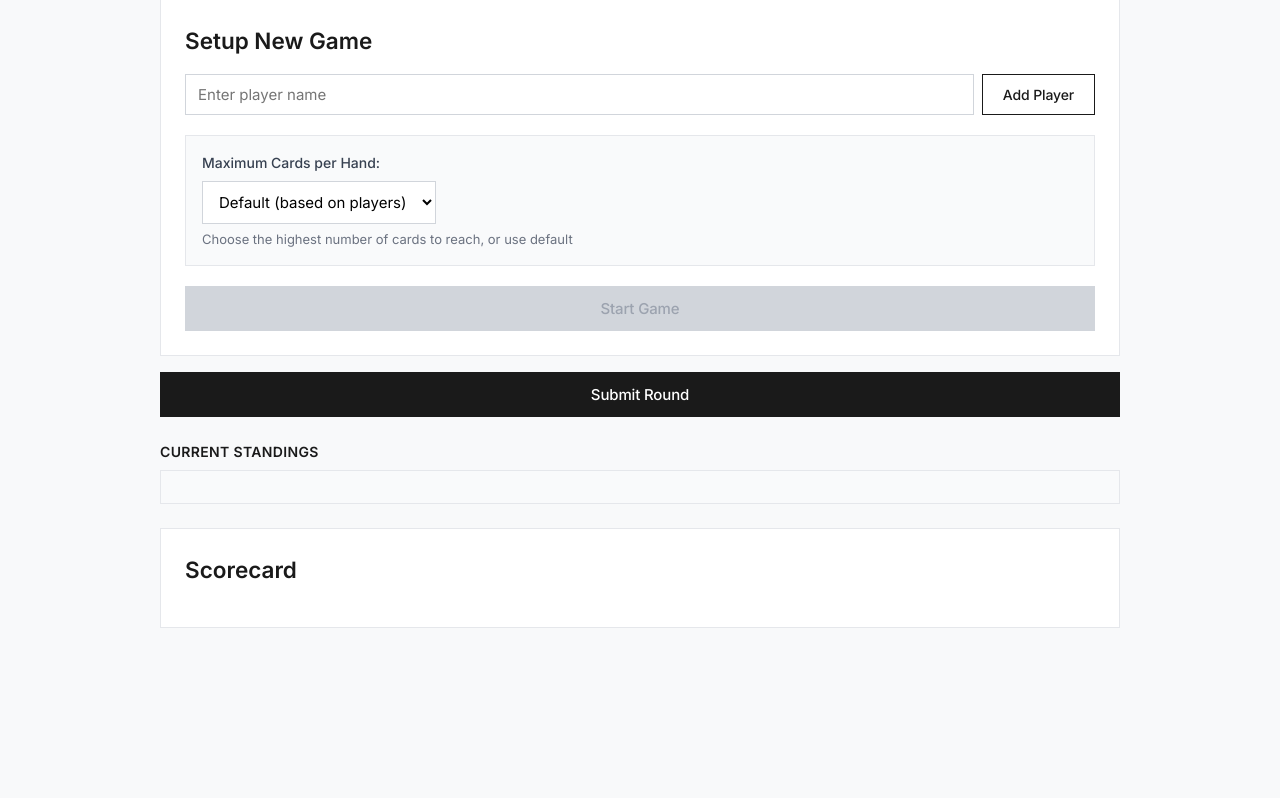
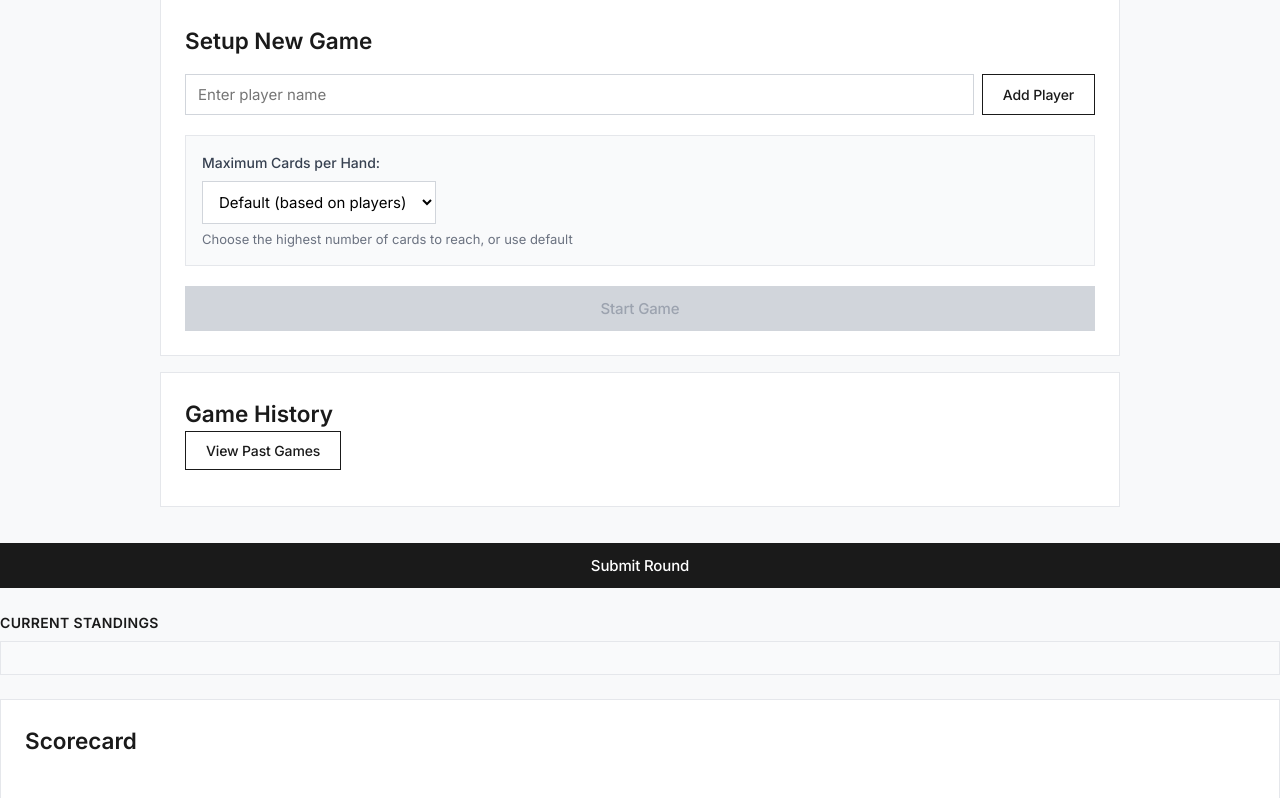
Before and after one commit to boukehuurnink-tomtom/oh-hell-scorer, a Flask app: page / in a window 1280 px wide. Shown: the part 183-981 px from the top of the page. Before the commit the page ends 811 px from the top, so only its background shows below. Run offline with Flask 3, Linux system fonts and the light colour scheme.

Commit message:
Add game history storage and viewing
Implemented complete game history system to save and review completed games:

New Module: game_history.py
- save_completed_game(): Saves game data with timestamp
- load_game_history(): Loads all saved games
- get_game_by_id(): Retrieves specific game
- delete_game(): Removes game from history
- Stores up to 100 most recent games
- JSON file-based storage (game_history.json)

Backend (app.py):
- Auto-saves games when completed
- GET /api/history - List all games
- GET /api/history/<id> - Get specific game
- DELETE /api/history/<id> - Delete game
- Integrated with existing game completion flow

Frontend (HTML):
- Added Game History section to setup screen
- 'View Past Games' button
- History list shows completed games

Frontend (JavaScript):
- loadGameHistory(): Fetches and displays games
- displayGameHistory(): Renders game list
- viewHistoryGame(): Shows full scorecard
- deleteHistoryGame(): Removes game
- buildScorecardTable(): Recreates scorecard from history
- Enhanced fetchApi() to support DELETE method

Frontend (CSS):
- .history-games: Container for game list
- .history-item: Individual game card
- .history-header: Date and winner display
- .history-players: Final scores
- .history-actions: View/Delete buttons

Game History Features:
✓ Automatic save on game completion
✓ Shows completion date/time
✓ Displays winner with trophy emoji
✓ Shows final scores sorted by rank
✓ Full scorecard view (all rounds)
✓ Delete individual games
✓ Stores last 100 games
✓ Winner automatically determined

Data Structure:
{
  'id': ISO timestamp,
  'completed_at': formatted datetime,
  'players': [...],
  'final_scores': {...},
  'rounds': [...],
  'max_cards': int,
  'total_rounds': int,
  'winner': player name
}

Configuration:
- game_history.json added to .gitignore
- Persistent across server restarts
- File-based for simplicity (can migrate to DB)

```diff
--- a/app.py
+++ b/app.py
@@ -6,6 +6,7 @@ Oh Hell Score Recorder - Web App
 from flask import Flask, render_template, request, jsonify, session
 import secrets
 from oh_hell_scorer import OhHellGame
+import game_history
 
 app = Flask(__name__)
 app.secret_key = secrets.token_hex(16)
@@ -59,6 +60,17 @@ def add_round():
     try:
         game.add_round(bids, tricks)
         hand_size = game.get_current_hand_size()
+        game_complete = hand_size is None
+
+        # If game is complete, save to history
+        if game_complete:
+            game_data = {
+                'players': game.players,
+                'scores': game.get_current_scores(),
+                'rounds': game.rounds,
+                'max_cards': game.max_cards
+            }
+            history_id = game_history.save_completed_game(game_data)
 
         return jsonify({
             'success': True,
@@ -66,7 +78,7 @@ def add_round():
             'rounds': game.rounds,
             'hand_size': hand_size,
             'dealer': game.get_current_dealer() if hand_size else None,
-            'game_complete': hand_size is None
+            'game_complete': game_complete
         })
     except Exception as e:
         return jsonify({'error': str(e)}), 400
@@ -128,6 +140,30 @@ def reset():
     return jsonify({'success': True})
 
 
+@app.route('/api/history', methods=['GET'])
+def get_history():
+    """Get list of completed games."""
+    history = game_history.load_game_history()
+    return jsonify({'games': history})
+
+
+@app.route('/api/history/<game_id>', methods=['GET'])
+def get_history_game(game_id):
+    """Get a specific game from history."""
+    game = game_history.get_game_by_id(game_id)
+    if game:
+        return jsonify(game)
+    return jsonify({'error': 'Game not found'}), 404
+
+
+@app.route('/api/history/<game_id>', methods=['DELETE'])
+def delete_history_game(game_id):
+    """Delete a game from history."""
+    if game_history.delete_game(game_id):
+        return jsonify({'success': True})
+    return jsonify({'error': 'Game not found'}), 404
+
+
 def _validate_player_count(players):
     """Validate that player count is within acceptable range."""
     if len(players) < MIN_PLAYERS:
--- /dev/null
+++ b/game_history.py
@@ -0,0 +1,75 @@
+"""
+Game History Storage Module
+Stores completed games for later retrieval
+"""
+import json
+import os
+from datetime import datetime
+from typing import List, Dict, Any
+
+HISTORY_FILE = 'game_history.json'
+
+def save_completed_game(game_data: Dict[str, Any]) -> str:
+    """Save a completed game to history."""
+    history = load_game_history()
+
+    # Add metadata
+    game_record = {
+        'id': datetime.now().isoformat(),
+        'completed_at': datetime.now().strftime('%Y-%m-%d %H:%M:%S'),
+        'players': game_data['players'],
+        'final_scores': game_data['scores'],
+        'rounds': game_data['rounds'],
+        'max_cards': game_data.get('max_cards'),
+        'total_rounds': len(game_data['rounds']),
+        'winner': _get_winner(game_data['scores'])
+    }
+
+    history.insert(0, game_record)  # Most recent first
+
+    # Keep last 100 games
+    history = history[:100]
+
+    _save_history(history)
+    return game_record['id']
+
+def load_game_history() -> List[Dict[str, Any]]:
+    """Load all game history."""
+    if not os.path.exists(HISTORY_FILE):
+        return []
+
+    try:
+        with open(HISTORY_FILE, 'r') as f:
+            return json.load(f)
+    except (json.JSONDecodeError, IOError):
+        return []
+
+def get_game_by_id(game_id: str) -> Dict[str, Any] | None:
+    """Get a specific game from history."""
+    history = load_game_history()
+    for game in history:
+        if game['id'] == game_id:
+            return game
+    return None
+
+def delete_game(game_id: str) -> bool:
+    """Delete a game from history."""
+    history = load_game_history()
+    original_length = len(history)
+    history = [g for g in history if g['id'] != game_id]
+
+    if len(history) < original_length:
+        _save_history(history)
+        return True
+    return False
+
+def _get_winner(scores: Dict[str, int]) -> str:
+    """Determine the winner (highest score)."""
+    if not scores:
+        return "Unknown"
+    return max(scores.items(), key=lambda x: x[1])[0]
+
+def _save_history(history: List[Dict[str, Any]]):
+    """Save history to file."""
+    with open(HISTORY_FILE, 'w') as f:
+        json.dump(history, f, indent=2)
--- a/static/app.js
+++ b/static/app.js
@@ -137,14 +137,20 @@ async function startGame() {
 }
 
 // Utility Functions
-async function fetchApi(url, body = null) {
+async function fetchApi(url, body = null, method = null) {
     const options = {
-        method: body ? 'POST' : 'GET',
+        method: method || (body ? 'POST' : 'GET'),
         headers: { 'Content-Type': 'application/json' }
     };
     if (body) options.body = JSON.stringify(body);
 
     const response = await fetch(url, options);
+
+    // Handle empty responses (like DELETE)
+    if (response.status === 204 || response.headers.get('content-length') === '0') {
+        return { success: true };
+    }
+
     const data = await response.json();
 
     if (!response.ok) {
@@ -535,3 +541,162 @@ async function resetGame() {
         console.error('Error resetting game:', error);
     }
 }
+
+// Game History Functions
+async function loadGameHistory() {
+    try {
+        const data = await fetchApi('/api/history');
+        displayGameHistory(data.games);
+    } catch (error) {
+        console.error('Error loading history:', error);
+        alert('Error loading game history');
+    }
+}
+
+function displayGameHistory(games) {
+    const historyList = document.getElementById('history-list');
+
+    if (!games || games.length === 0) {
+        historyList.innerHTML = '<p class="rules-hint">No completed games yet</p>';
+        return;
+    }
+
+    let html = '<div class="history-games">';
+    games.forEach(game => {
+        html += `
+            <div class="history-item">
+                <div class="history-header">
+                    <strong>${game.completed_at}</strong>
+                    <span class="history-winner">🏆 ${escapeHtml(game.winner)}</span>
+                </div>
+                <div class="history-players">
+                    ${Object.entries(game.final_scores)
+                        .sort((a, b) => b[1] - a[1])
+                        .map(([player, score]) => {
+                            const scoreClass = score >= 0 ? 'positive-score' : 'negative-score';
+                            return `<span class="${scoreClass}">${escapeHtml(player)}: ${score}</span>`;
+                        })
+                        .join(' | ')}
+                </div>
+                <div class="history-actions">
+                    <button onclick="viewHistoryGame('${game.id}')" class="btn btn-small">View Details</button>
+                    <button onclick="deleteHistoryGame('${game.id}')" class="btn btn-small">Delete</button>
+                </div>
+            </div>
+        `;
+    });
+    html += '</div>';
+
+    historyList.innerHTML = html;
+}
+
+async function viewHistoryGame(gameId) {
+    try {
+        const game = await fetchApi(`/api/history/${gameId}`);
+
+        // Create a temporary game state for viewing
+        gameState.players = game.players;
+        gameState.currentRound = game.total_rounds + 1;
+        gameState.handSize = null;
+        gameState.dealer = '';
+        gameState.totalRounds = game.total_rounds;
+        gameState.maxCards = game.max_cards;
+
+        // Switch to game screen and show scorecard
+        switchScreen('setup-screen', 'game-screen');
+
+        // Hide input elements
+        const roundInputCard = document.querySelector('.card:has(#round-input-grid)');
+        const submitBtn = document.querySelector('.btn-primary');
+        const undoBtn = document.getElementById('undo-btn');
+        if (roundInputCard) roundInputCard.style.display = 'none';
+        if (submitBtn) submitBtn.style.display = 'none';
+        if (undoBtn) undoBtn.style.display = 'none';
+
+        // Update round info
+        document.getElementById('round-info').innerHTML = '<h2>Game Complete (History)</h2>';
+
+        // Show scores
+        const scoresContainer = document.getElementById('current-scores');
+        const scoreItems = game.players.map(player => {
+            const score = game.final_scores[player] || 0;
+            let scoreClass = 'zero';
+            if (score > 0) scoreClass = 'positive';
+            if (score < 0) scoreClass = 'negative';
+
+            return `
+                <div class="score-item">
+                    <span class="score-player">${escapeHtml(player)}</span>
+                    <span class="score-value ${scoreClass}">${score}</span>
+                </div>
+            `;
+        }).join('');
+        scoresContainer.innerHTML = scoreItems;
+
+        // Build and display scorecard
+        const tableHTML = buildScorecardTable(game);
+        document.getElementById('scorecard-table').innerHTML = tableHTML;
+
+    } catch (error) {
+        console.error('Error viewing game:', error);
+        alert('Error loading game details');
+    }
+}
+
+function buildScorecardTable(game) {
+    const headerRow = `<tr><th>Round</th>${game.players.map(p => `<th>${escapeHtml(p)}</th>`).join('')}</tr>`;
+
+    // Calculate cumulative scores
+    const cumulativeScores = {};
+    game.players.forEach(player => {
+        cumulativeScores[player] = [];
+        let runningTotal = 0;
+        game.rounds.forEach(round => {
+            runningTotal += round.round_scores[player];
+            cumulativeScores[player].push(runningTotal);
+        });
+    });
+
+    const bodyRows = game.rounds.map((round, index) => {
+        const bidRow = `<tr><td><strong>R${round.round_num} (${round.hand_size} cards)</strong></td>${game.players.map(p => {
+            const isDealer = p === round.dealer;
+            return `<td${isDealer ? ' class="dealer-cell"' : ''}>${round.bids[p]}${isDealer ? ' 🂠' : ''}</td>`;
+        }).join('')}</tr>`;
+
+        const wonRow = `<tr><td><em>Won</em></td>${game.players.map(p => `<td>${round.tricks[p]}</td>`).join('')}</tr>`;
+
+        const scoreRow = `<tr><td><em>Points R${round.round_num}</em></td>${game.players.map(p => {
+            const score = round.round_scores[p];
+            const cssClass = score >= 0 ? 'positive-score' : 'negative-score';
+            return `<td class="${cssClass}">${score > 0 ? '+' + score : score}</td>`;
+        }).join('')}</tr>`;
+
+        const cumulativeRow = `<tr><td><em>Running Total (after R${round.round_num})</em></td>${game.players.map(p => {
+            const total = cumulativeScores[p][index];
+            const cssClass = total >= 0 ? 'positive-score' : 'negative-score';
+            return `<td class="${cssClass}">${total}</td>`;
+        }).join('')}</tr>`;
+
+        return bidRow + wonRow + scoreRow + cumulativeRow;
+    }).join('');
+
+    const totalRow = `<tr class="total-row"><td><strong>TOTAL</strong></td>${game.players.map(p => {
+        const score = game.final_scores[p];
+        const cssClass = score >= 0 ? 'positive-score' : 'negative-score';
+        return `<td class="${cssClass}">${score}</td>`;
+    }).join('')}</tr>`;
+
+    return `<table>${headerRow}${bodyRows}${totalRow}</table>`;
+}
+
+async function deleteHistoryGame(gameId) {
+    if (!confirm('Delete this game from history?')) return;
+
+    try {
+        await fetchApi(`/api/history/${gameId}`, {}, 'DELETE');
+        loadGameHistory();  // Refresh the list
+    } catch (error) {
+        console.error('Error deleting game:', error);
+        alert('Error deleting game');
+    }
+}
--- a/static/style.css
+++ b/static/style.css
@@ -572,3 +572,46 @@ tbody tr:nth-child(4n) {
         font-size: 0.8125rem;
     }
 }
+
+/* Game History Styles */
+.history-games {
+    margin-top: 16px;
+}
+
+.history-item {
+    padding: 16px;
+    background: #f9fafb;
+    border: 1px solid #e5e7eb;
+    margin-bottom: 12px;
+}
+
+.history-header {
+    display: flex;
+    justify-content: space-between;
+    align-items: center;
+    margin-bottom: 8px;
+    font-size: 0.9375rem;
+}
+
+.history-winner {
+    font-weight: 500;
+    color: #1a1a1a;
+}
+
+.history-players {
+    font-size: 0.875rem;
+    color: #6b7280;
+    margin-bottom: 12px;
+    padding: 8px 0;
+    border-top: 1px solid #e5e7eb;
+    border-bottom: 1px solid #e5e7eb;
+}
+
+.history-actions {
+    display: flex;
+    gap: 8px;
+}
+
+#history-list {
+    margin-top: 12px;
+}
--- a/templates/index.html
+++ b/templates/index.html
@@ -46,6 +46,14 @@
                 </div>
                 <button onclick="startGame()" class="btn btn-primary" id="start-game-btn" disabled>Start Game</button>
             </div>
+
+            <!-- Game History -->
+            <div class="card">
+                <h2>Game History</h2>
+                <button onclick="loadGameHistory()" class="btn btn-secondary">View Past Games</button>
+                <div id="history-list"></div>
+            </div>
+        </div>
         </div>
 
         <!-- Game Screen -->
```
Also changed, not shown: 1 other file.
